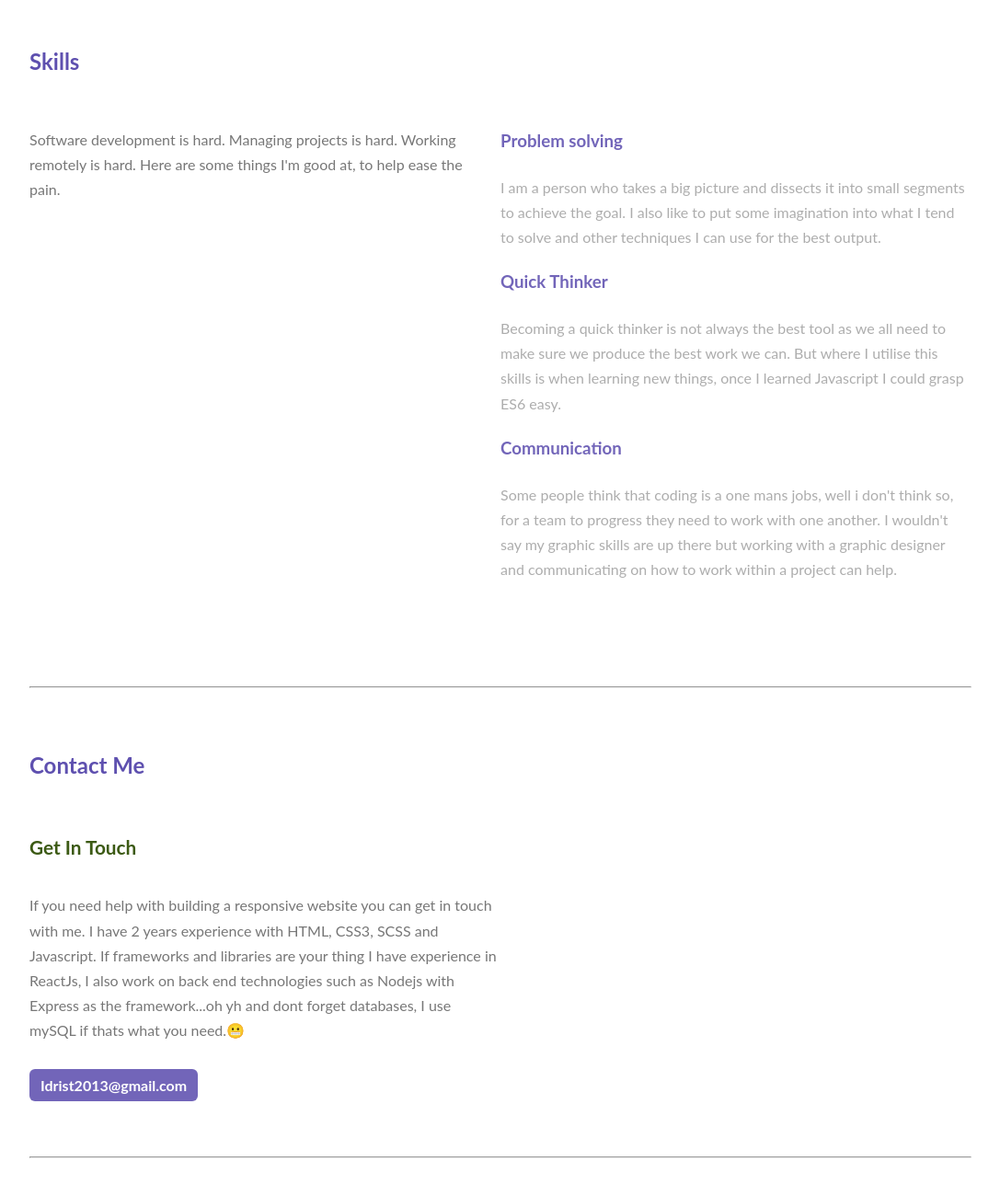
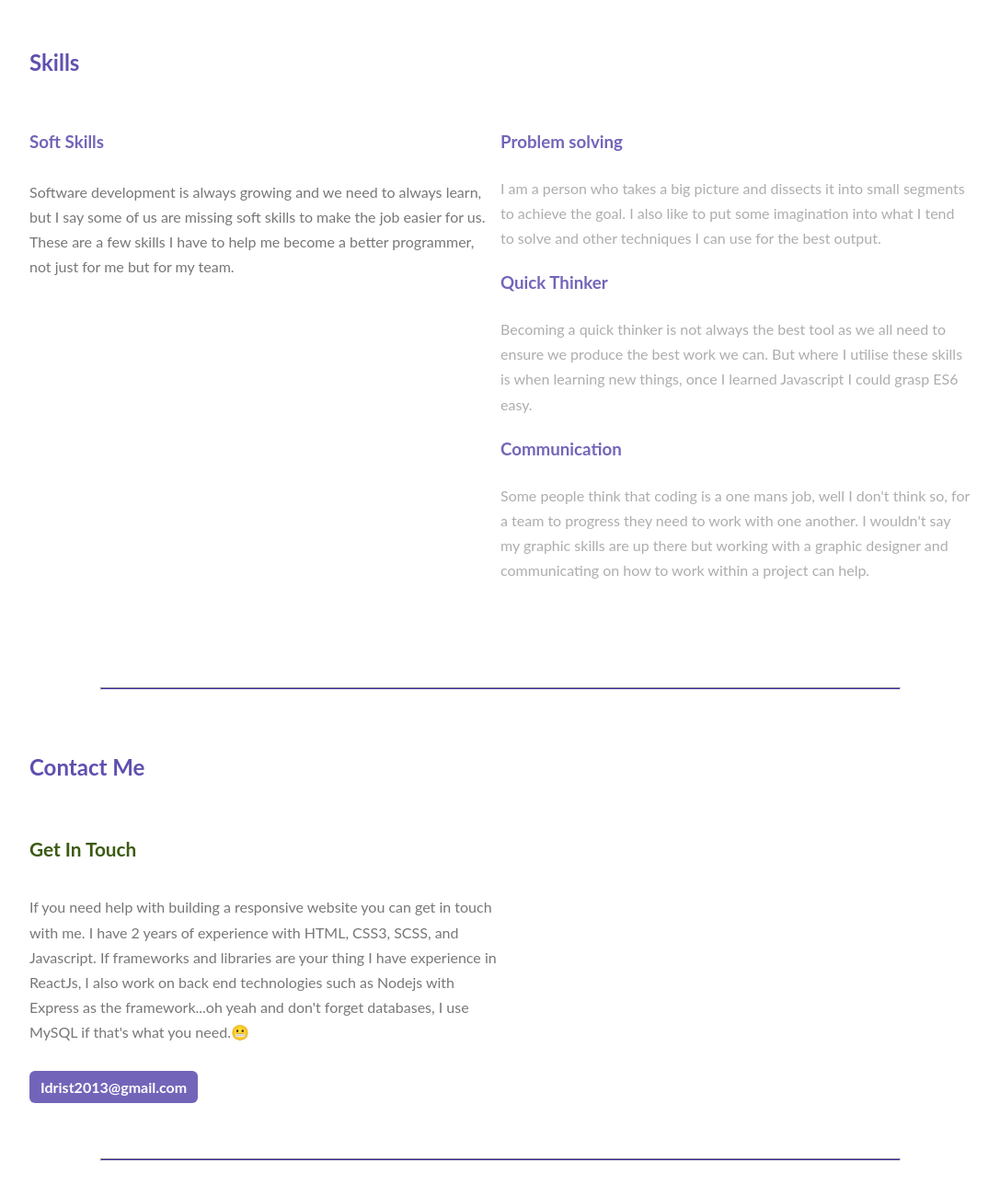
Before and after one commit to iddyboi/Website_personal, a website built with webpack: page index.html in a window 1280 px wide. Shown: the part 688-1988 px from the top of the page at 92% size, without its empty margins (96-1183 px from the left). Built offline with nearby package versions, Linux system fonts and the light colour scheme; no server answers; files whose address does not match are found by name.

Commit message:
updated 8th jan

```diff
--- a/index.html
+++ b/index.html
@@ -39,10 +39,12 @@
         <h3 class="soft-skills__heading">Skills</h3>
         <div class="soft-skills__content">
           <div class="st soft-skills__description">
+            <h3>Soft Skills</h3>
             <p>
-              Software development is hard. Managing projects is hard. Working
-              remotely is hard. Here are some things I'm good at, to help ease
-              the pain.
+              Software development is always growing and we need to always
+              learn, but I say some of us are missing soft skills to make the
+              job easier for us. These are a few skills I have to help me become
+              a better programmer, not just for me but for my team.
             </p>
           </div>
           <div class="st soft-skills__items">
@@ -59,15 +61,15 @@
               <h3>Quick Thinker</h3>
               <p>
                 Becoming a quick thinker is not always the best tool as we all
-                need to make sure we produce the best work we can. But where I
-                utilise this skills is when learning new things, once I learned
+                need to ensure we produce the best work we can. But where I
+                utilise these skills is when learning new things, once I learned
                 Javascript I could grasp ES6 easy.
               </p>
             </div>
             <div class="item">
               <h3>Communication</h3>
               <p>
-                Some people think that coding is a one mans jobs, well i don't
+                Some people think that coding is a one mans job, well I don't
                 think so, for a team to progress they need to work with one
                 another. I wouldn't say my graphic skills are up there but
                 working with a graphic designer and communicating on how to work
@@ -86,11 +88,11 @@
           <h4>Get In Touch</h4>
           <div class="contact__lead">
             If you need help with building a responsive website you can get in
-            touch with me. I have 2 years experience with HTML, CSS3, SCSS and
-            Javascript. If frameworks and libraries are your thing I have
+            touch with me. I have 2 years of experience with HTML, CSS3, SCSS,
+            and Javascript. If frameworks and libraries are your thing I have
             experience in ReactJs, I also work on back end technologies such as
-            Nodejs with Express as the framework...oh yh and dont forget
-            databases, I use mySQL if thats what you need.😬
+            Nodejs with Express as the framework...oh yeah and don't forget
+            databases, I use MySQL if that's what you need.😬
           </div>
           <a href="mailto:idrist2013@gmail.com" class="email"
             >Idrist2013@gmail.com</a
@@ -101,7 +103,16 @@
       <hr />
       <!-- end of container -->
     </div>
-
-    <script src="./api.js"></script>
+    <script src="https://cdnjs.cloudflare.com/ajax/libs/gsap/3.0.4/gsap.min.js"></script>
+    <script>
+      gsap.to(".introduction__heading", { x: -5, duration: 2 });
+      gsap.from(".headernav", {
+        y: 16,
+        opacity: 0,
+        duration: 2,
+        ease: "power3.inOut"
+      });
+    </script>
+    <script src="./dist/js/index.js"></script>
   </body>
 </html>
--- a/package.json
+++ b/package.json
@@ -24,6 +24,7 @@
     "babel-preset-env": "^1.7.0",
     "dotenv": "^8.2.0",
     "express": "^4.17.1",
+    "gsap": "^3.0.4",
     "mongoose": "^5.8.4",
     "webpack": "^4.41.5",
     "webpack-dev-server": "^3.10.1"
```
Also changed, not shown: dist/css/scss/_profile.scss, dist/css/style.css, dist/js/app.js, dist/js/index.js, dist/js/practice.js, dist/js/routes/index.js, dist/models/Post.js (deleted), dist/pages/api.js (deleted), dist/pages/holidays.html, 1 other file.
